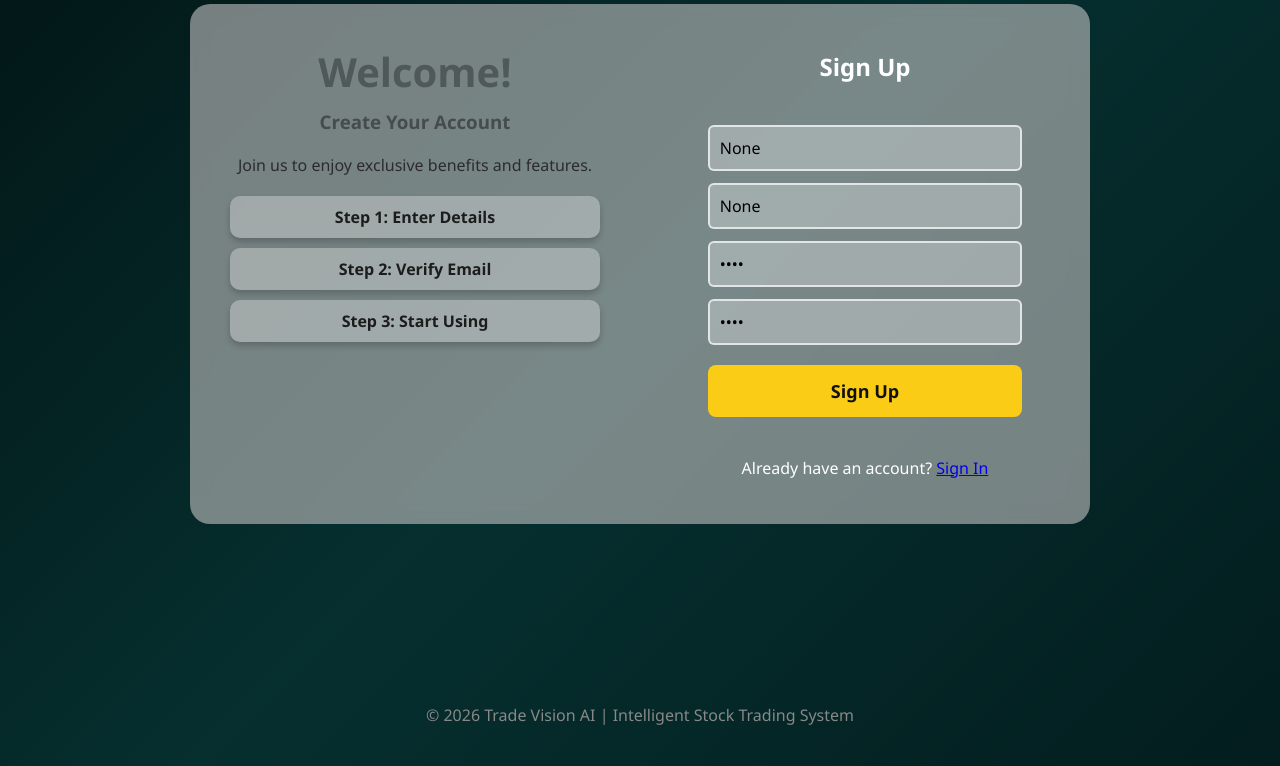
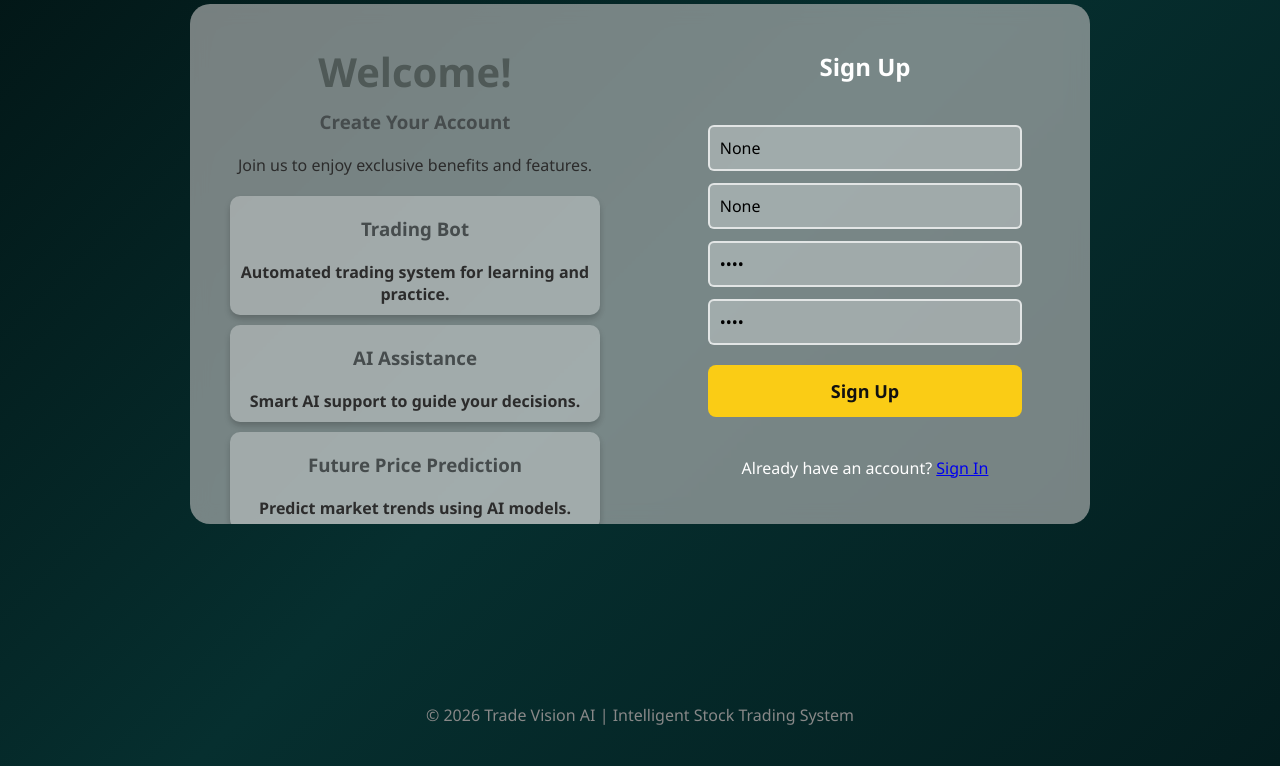
Before and after one commit to Suman77-stha/Final-Year-Project-FYP--2408389, a Django app: page /FYP/Sign_Up/ in a window 1280 px wide. Shown: the part 136-902 px from the top of the page. Run offline with Django 5.2, Linux system fonts and the light colour scheme.

Commit message:
Update sign-up page UI

```diff
--- a/FYP_APP/templates/Sign_Up.html
+++ b/FYP_APP/templates/Sign_Up.html
@@ -1,6 +1,7 @@
 {% extends "base.html" %}
 {% block title %} Sign Up {% endblock title%}
 {% block content %}
+<link rel="stylesheet" href="/static/CSS/style.css">
 <div class="main_contain">
     <div class="container">
 
@@ -11,15 +12,32 @@
       <p>Join us to enjoy exclusive benefits and features.</p>
 
       <div class="box-container">
-        <div class="box">Step 1: Enter Details</div>
-        <div class="box">Step 2: Verify Email</div>
-        <div class="box">Step 3: Start Using</div>
-      </div>
+        <div class="box">
+          <h3>Trading Bot</h3>
+          <p>Automated trading system for learning and practice.</p>
+        </div>
+        <div class="box">
+          <h3>AI Assistance</h3>
+          <p>Smart AI support to guide your decisions.</p>
+        </div>
+        <div class="box">
+          <h3>Future Price Prediction</h3>
+          <p>Predict market trends using AI models.</p>
+        </div>
+</div>
     </div>
 
     <!-- RIGHT SECTION -->
     <div class="right">
       <h2>Sign Up</h2>
+      {% if messages %}
+        {% for message in messages %}
+          <div class="text-danger">{{ message }}</div>
+        {% endfor %}
+      {% endif %}
+      {% if error %}
+        <div class="text-danger">{{ error }}</div>
+      {% endif %}
       {% if form.non_field_errors %}
         {% for error in form.non_field_errors %}
           <div class="text-danger">{{ error }}</div>
@@ -31,7 +49,7 @@
 
         <!-- USERNAME -->
         <label for="{{ form.username.id_for_label }}"></label>
-        <input class="name" type="text" name="username" id="id_username"placeholder="Full name" value="{{ form.username.value }}" required />
+        <input class="name" type="text" name="username" id="id_username"placeholder="Username" value="{{ form.username.value }}" required />
 
         {% for error in form.username.errors %}
           <span class="text-danger">{{ error }}</span>
```
